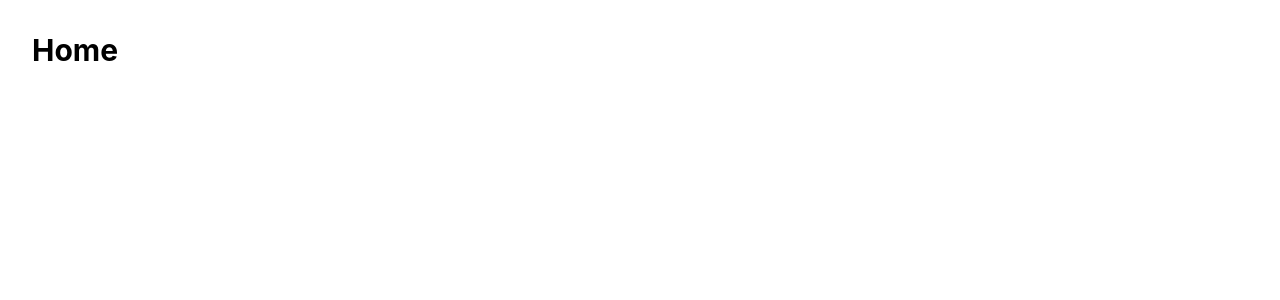
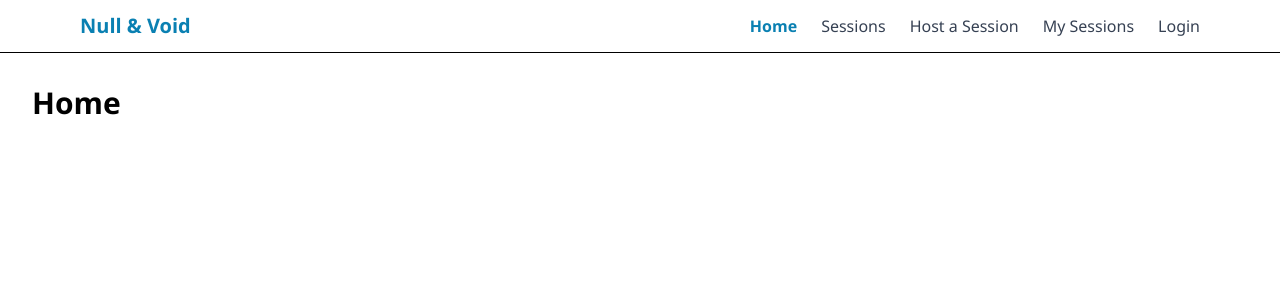
Before and after one commit to MouhamadHotait/peer-tutoring-platform, a React (Vite) app: page / in a window 1280 px wide. Shown: the top 300 px of the page. Built offline with nearby package versions, Linux system fonts and the light colour scheme.

Commit message:
Add persistent navbar with Frutiger Aero theme colors

```diff
--- a/src/App.jsx
+++ b/src/App.jsx
@@ -8,9 +8,12 @@ import MySessions from './pages/MySessions'
 import Login from './pages/Login'
 import Register from './pages/Register'
 import NotFound from './pages/NotFound'
+import Navbar from './components/Navbar'
 
 function App() {
   return (
+    <>
+      <Navbar />
     <main className="min-h-screen p-8">
       <Routes>
         <Route path="/" element={<Home />} />
@@ -25,6 +28,7 @@ function App() {
         <Route path="*" element={<NotFound />} />
       </Routes>
     </main>
+    </>
   )
 }
 
--- /dev/null
+++ b/src/components/Navbar.jsx
@@ -0,0 +1,30 @@
+import { Link, NavLink } from 'react-router-dom'
+
+function Navbar() {
+  // Style of each link: highlighted if it's the current page
+  const linkClass = ({ isActive }) =>
+    isActive ? 'font-semibold text-brand-600' : 'text-gray-700 hover:text-brand-600'
+
+  return (
+    <header className="border-b bg-white">
+      <nav
+        className="mx-auto flex max-w-6xl items-center justify-between px-4 py-3"
+        aria-label="Main navigation"
+      >
+        <Link to="/" className="text-xl font-bold text-brand-600">
+          Null & Void
+        </Link>
+
+        <ul className="flex gap-6">
+          <li><NavLink to="/" end className={linkClass}>Home</NavLink></li>
+          <li><NavLink to="/sessions" className={linkClass}>Sessions</NavLink></li>
+          <li><NavLink to="/sessions/new" className={linkClass}>Host a Session</NavLink></li>
+          <li><NavLink to="/dashboard" className={linkClass}>My Sessions</NavLink></li>
+          <li><NavLink to="/login" className={linkClass}>Login</NavLink></li>
+        </ul>
+      </nav>
+    </header>
+  )
+}
+
+export default Navbar
--- a/src/index.css
+++ b/src/index.css
@@ -1 +1,27 @@
 @import "tailwindcss";
+
+/* Dark mode turns on when the <html> tag has the class "dark" */
+@custom-variant dark (&:where(.dark, .dark *));
+
+/* Null & Void theme: Frutiger Aero */
+@theme {
+  --font-sans: "Segoe UI", "Helvetica Neue", Arial, sans-serif;
+
+  /* Brand: aqua / sky blue */
+  --color-brand-50: #ecfbff;
+  --color-brand-100: #cff4fe;
+  --color-brand-200: #a5e8fc;
+  --color-brand-300: #67d6f8;
+  --color-brand-400: #22bdee;
+  --color-brand-500: #08a0d4;
+  --color-brand-600: #0a80b2;
+  --color-brand-700: #106690;
+  --color-brand-800: #155476;
+  --color-brand-900: #164664;
+
+  /* Accent: fresh leaf green */
+  --color-accent-300: #a3e66a;
+  --color-accent-400: #7dd33f;
+  --color-accent-500: #5cb82a;
+  --color-accent-600: #46921f;
+}
```
